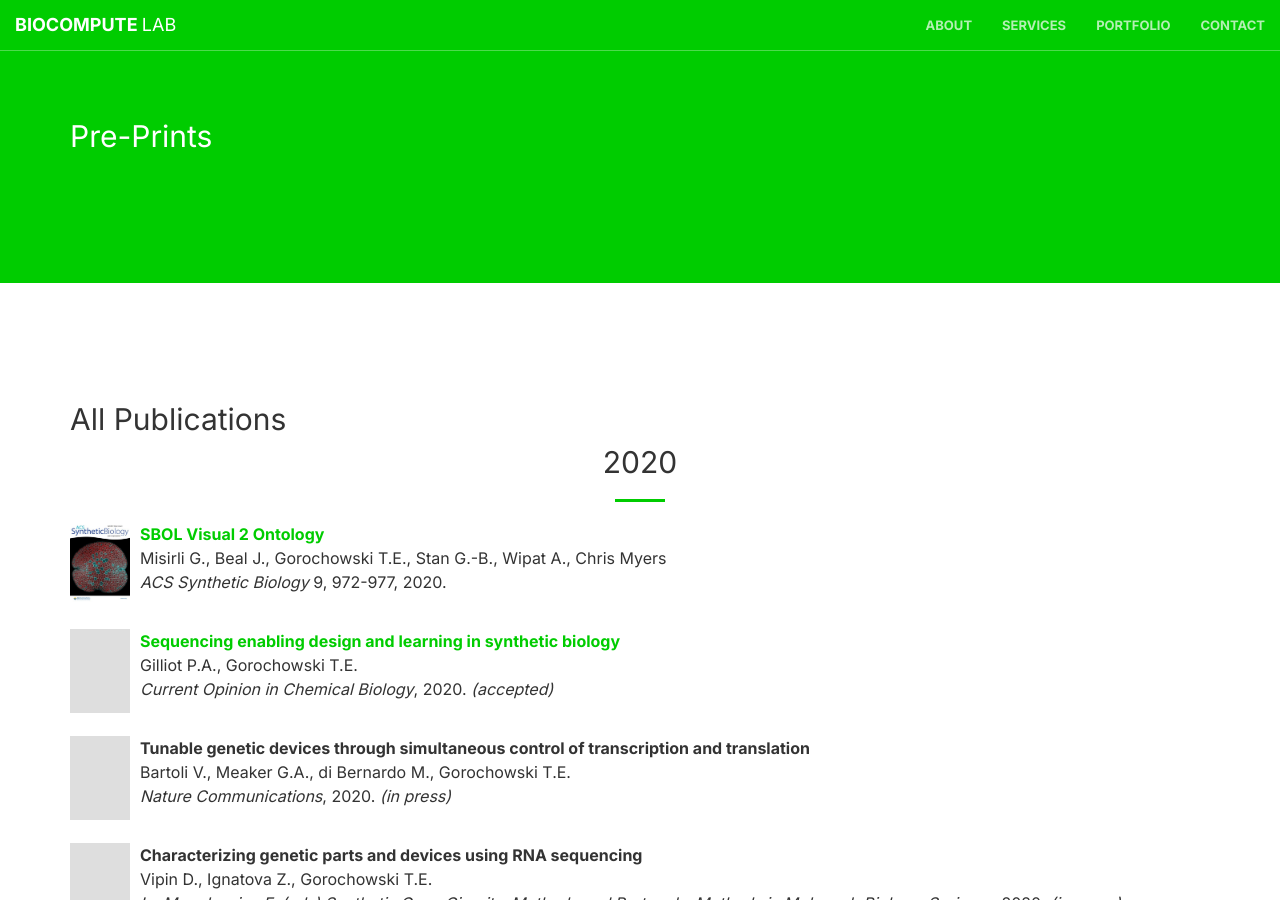
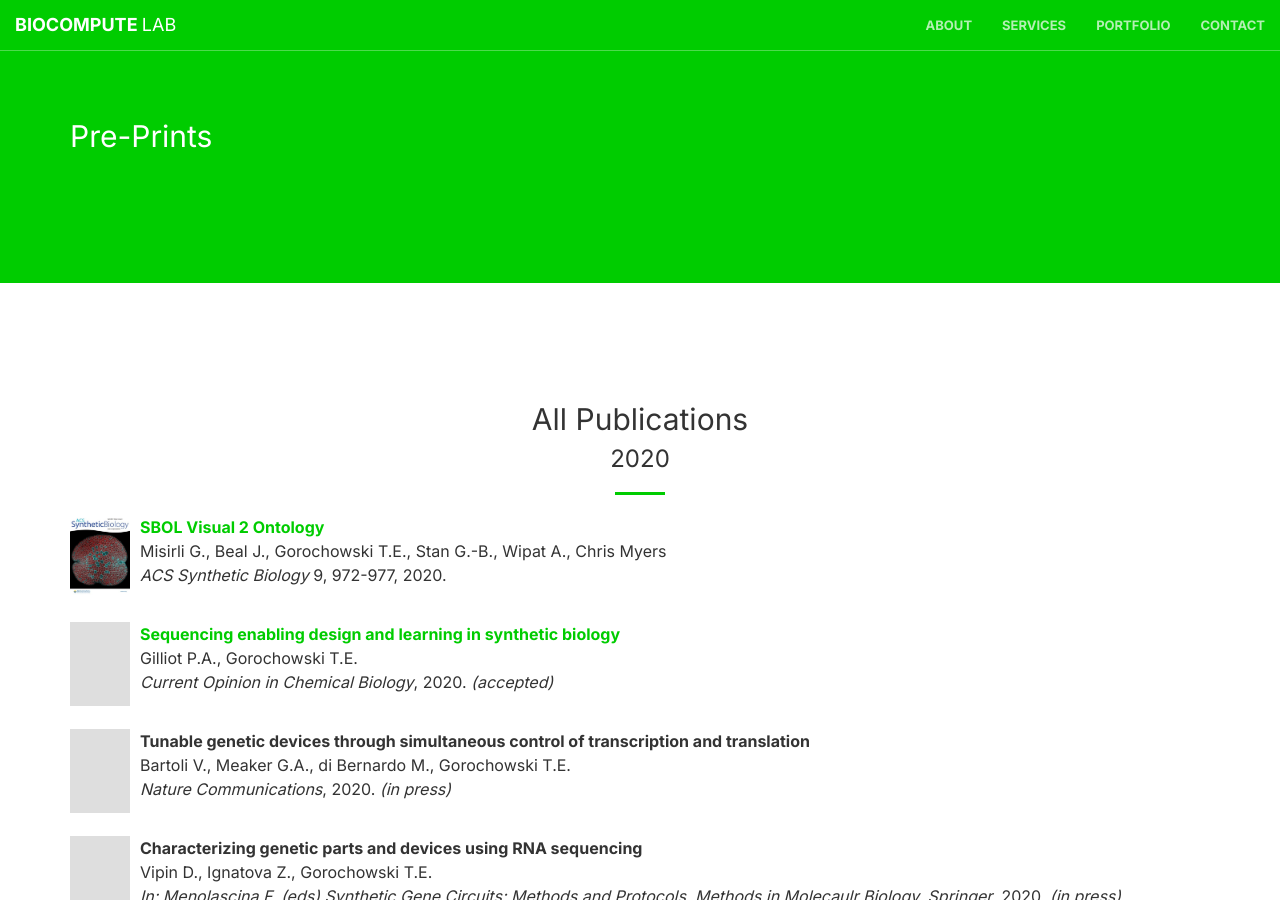
Before and after one commit to chofski/biocomputelab-website-v2, a Jekyll site: the page built from publications.html, in a window 1280 px wide and 900 px high. Built offline with Jekyll 4.4.1, drawn with Linux system fonts in a browser that asks for light colours.

Commit message:
Update publications.html

```diff
--- a/publications.html
+++ b/publications.html
@@ -40,14 +40,16 @@ section: publications
     <div class="container">
       <div class="row">
         <div class="col-md-12">
-          <h2>All Publications</h2>
+          <div class="text-center">
+            <h2>All Publications</h2>
+          </div>
           {% assign loopyear = 9999 %}
           {% for pub in site.data.publications %}
 
             {% if loopyear > pub.year %}
               {% assign loopyear = pub.year %}
               <div class="p-b-5 p-t-15 text-center">
-                <h2 class="section-heading">{{ pub.year }}</h5>
+                <h3 class="section-heading">{{ pub.year }}</h3>
                 <hr>
               </div>
             {% endif %}
```
